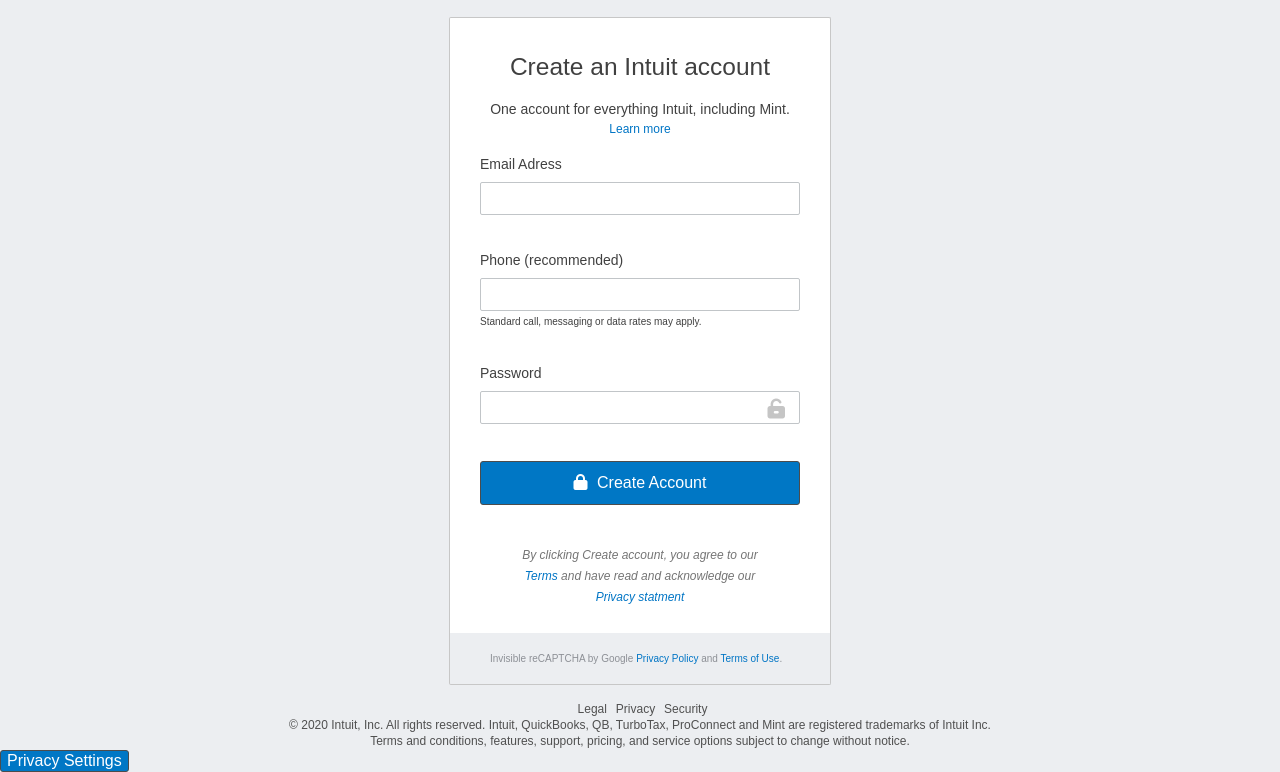
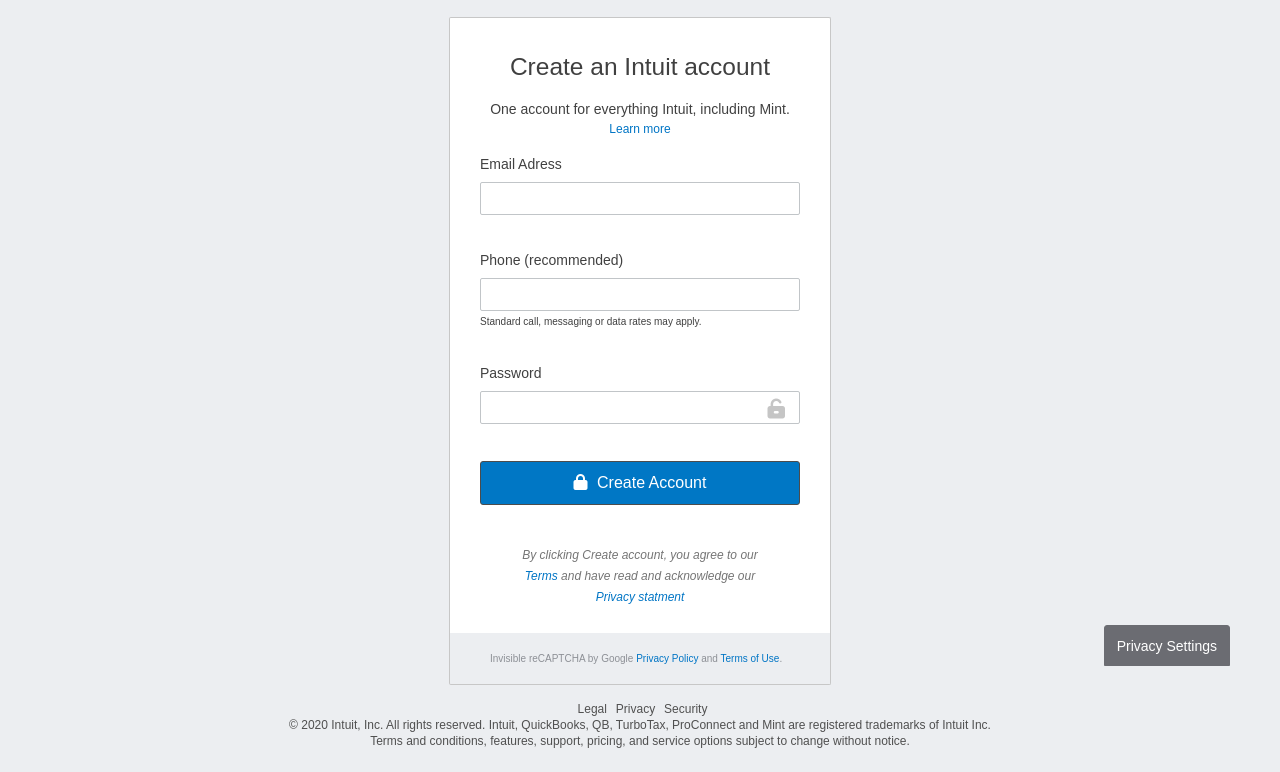
Before and after one commit to AhmedAmin90/html-form, a plain HTML site: page index.html in a window 1280 px wide. Shown: the part 134-906 px from the top of the page. After the commit the page ends 884 px from the top, so only its background shows below. Drawn offline with Linux system fonts and the light colour scheme.

Commit message:
Fix bug with flag

```diff
--- a/stylesheets/index.css
+++ b/stylesheets/index.css
@@ -195,12 +195,7 @@ button[type="submit"] {
 }
 
 .flag {
-  display: flex;
-  justify-content: flex-end;
-  margin-right: 50px;
-}
-
-.flag button {
+  position: fixed;
   bottom: 0;
   right: 50px;
   height: 41px;
```
